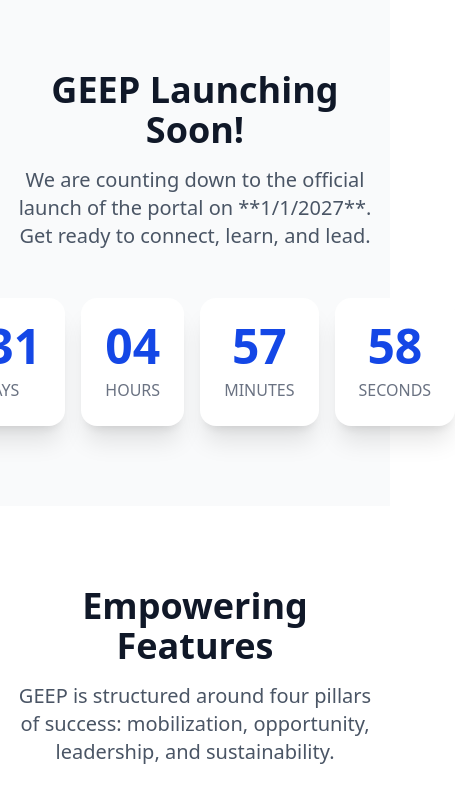
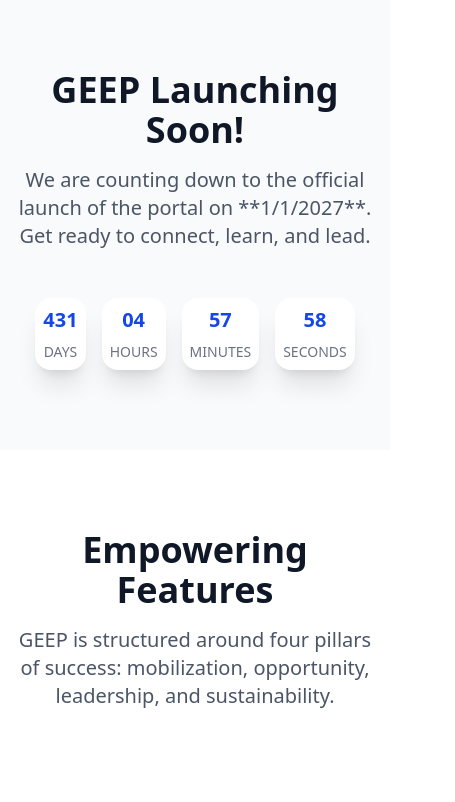
Before and after one commit to geep-ng/client, a Next.js app: page / in a window 390 px wide. Shown: the part 1076-1878 px from the top of the page, 455 px wide, since content can reach past the window. Built offline with nearby package versions, Linux system fonts and the light colour scheme.

Commit message:
optimized ui

```diff
--- a/src/shared/components/auth/sign-up-view.tsx
+++ b/src/shared/components/auth/sign-up-view.tsx
@@ -155,11 +155,11 @@ type FormData = {
 
             <div>
               <label className="block text-lg font-semibold ml-5 text-blue-900 mb-1"> {/* Rebranded label text color */}
-                Instagram Username
+                Full Name
               </label>
               <input
                 type="text"
-                placeholder="yourusername"
+                placeholder="your name"
                 className="w-full p-4 border-blue-900 border-2 outline-0 !rounded-full mb-1 focus:ring-blue-500 focus:border-blue-500" // Rebranded input border and focus
                 {...register("fullName", {
                   required: "Name is required",
--- a/src/shared/components/home/CountDown.tsx
+++ b/src/shared/components/home/CountDown.tsx
@@ -41,9 +41,9 @@ const Countdown: React.FC = () => {
 
   const timerComponents = useMemo(() => {
     return Object.entries(timeLeft).map(([unit, value]) => (
-      <div key={unit} className="flex flex-col items-center p-6 bg-white rounded-2xl shadow-xl transition hover:shadow-2xl transform hover:-translate-y-1">
-        <span className="text-5xl font-extrabold text-blue-700">{value.toString().padStart(2, '0')}</span>
-        <span className="text-base font-medium text-gray-500 uppercase mt-2">{unit}</span>
+      <div key={unit} className="flex flex-col items-center p-2 md:p-6 bg-white rounded-2xl shadow-xl transition hover:shadow-2xl transform hover:-translate-y-1">
+        <span className=" text-xl md:text-5xl font-extrabold text-blue-700">{value.toString().padStart(2, '0')}</span>
+        <span className=" text-sm md:text-base font-medium text-gray-500 uppercase mt-2">{unit}</span>
       </div>
     ));
   }, [timeLeft]);
--- a/src/shared/components/home/Header.tsx
+++ b/src/shared/components/home/Header.tsx
@@ -1,5 +1,6 @@
 "use client";
 
+import Link from "next/link";
 import { useState } from "react";
 
 /** The main responsive navigation header component */
@@ -46,7 +47,7 @@ const Header: React.FC = () => {
             <a href="#hero" className="block w-full text-center py-2 text-gray-700 hover:bg-blue-50 rounded-md" onClick={() => setIsOpen(false)}>Home</a>
             <a href="#features" className="block w-full text-center py-2 text-gray-700 hover:bg-blue-50 rounded-md" onClick={() => setIsOpen(false)}>Features</a>
             <a href="#countdown" className="block w-full text-center py-2 text-gray-700 hover:bg-blue-50 rounded-md" onClick={() => setIsOpen(false)}>Launch</a>
-            <a href="#waitlist" className="block w-11/12 text-center py-2 mt-2 text-white bg-blue-600 rounded-lg hover:bg-blue-700" onClick={() => setIsOpen(false)}>Join Waitlist</a>
+            <Link href="/login" className="block w-11/12 text-center py-2 mt-2 text-white bg-blue-600 rounded-lg hover:bg-blue-700" onClick={() => setIsOpen(false)}>Get Started</Link>
           </nav>
         </div>
       )}
```
